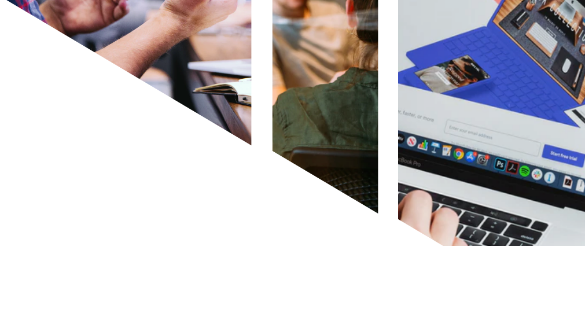
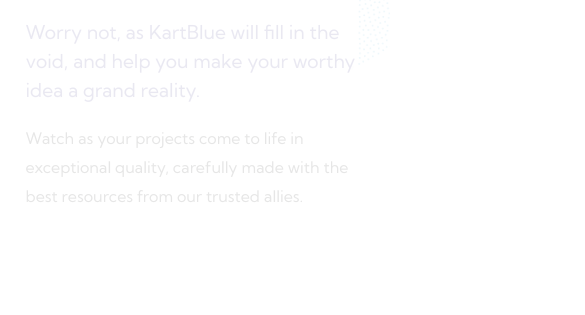
Before and after one commit to noushweb/kartblue-gatsby, a Gatsby site: page / in a window 390 px wide. Shown: the part 354-669 px from the top of the page, 585 px wide, since content can reach past the window. Built offline with nearby package versions, Linux system fonts and the light colour scheme; Gatsby itself is replaced by a stand-in of ours.

Commit message:
css changed
css changed

```diff
--- a/src/css/main.scss
+++ b/src/css/main.scss
@@ -238,7 +238,7 @@
   width: 50%;
   height: 90vh;
   background-position: right top;
-  position: absolute;
+  position: absolute !important;
   top: 100px;
   right: 0px;
 }
@@ -798,7 +798,7 @@
     height: 500px;
     position: relative;
     top: 100px;
-    display: none;
+    display: none !important;
   }
 
   .heroimage1 {
```
